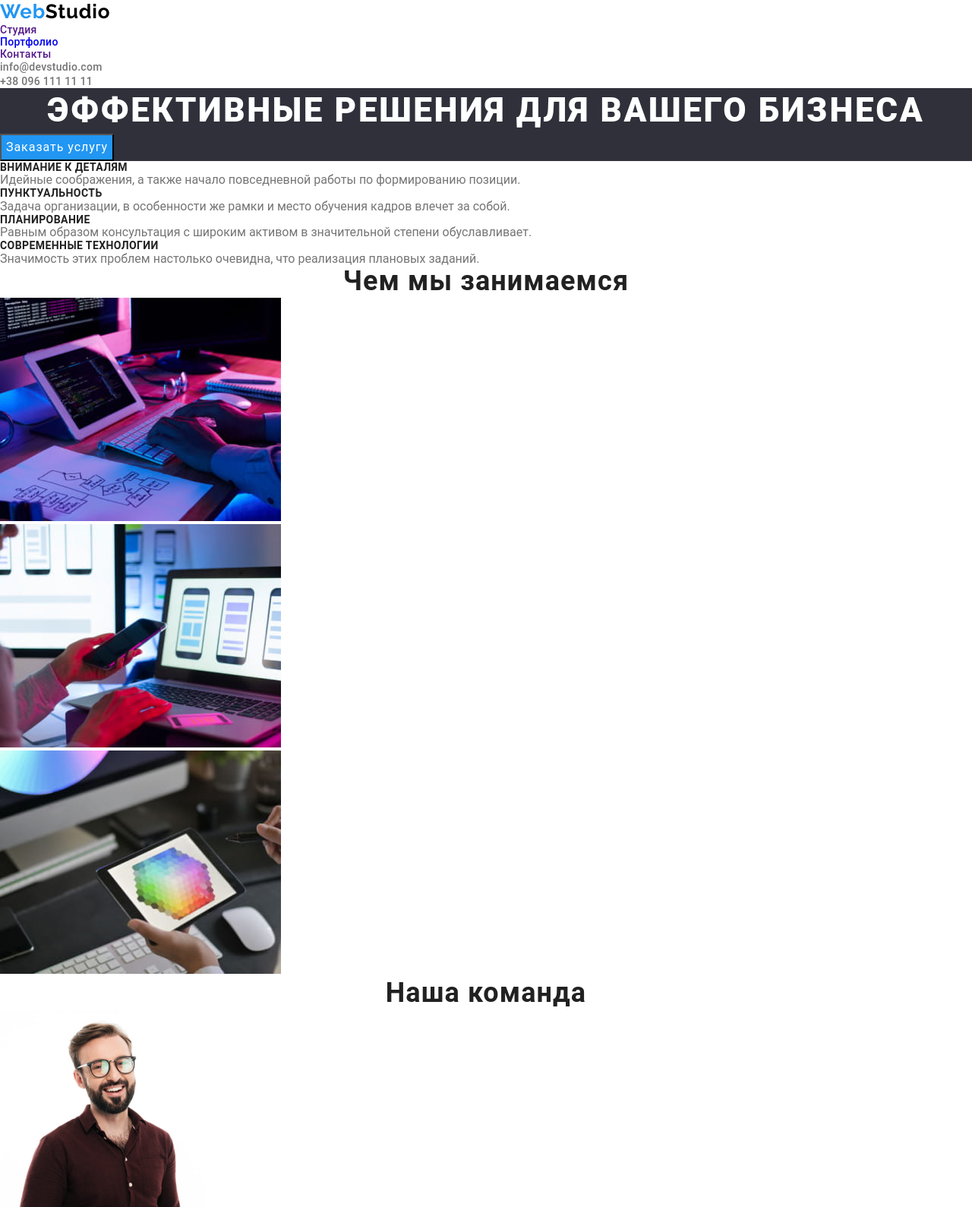
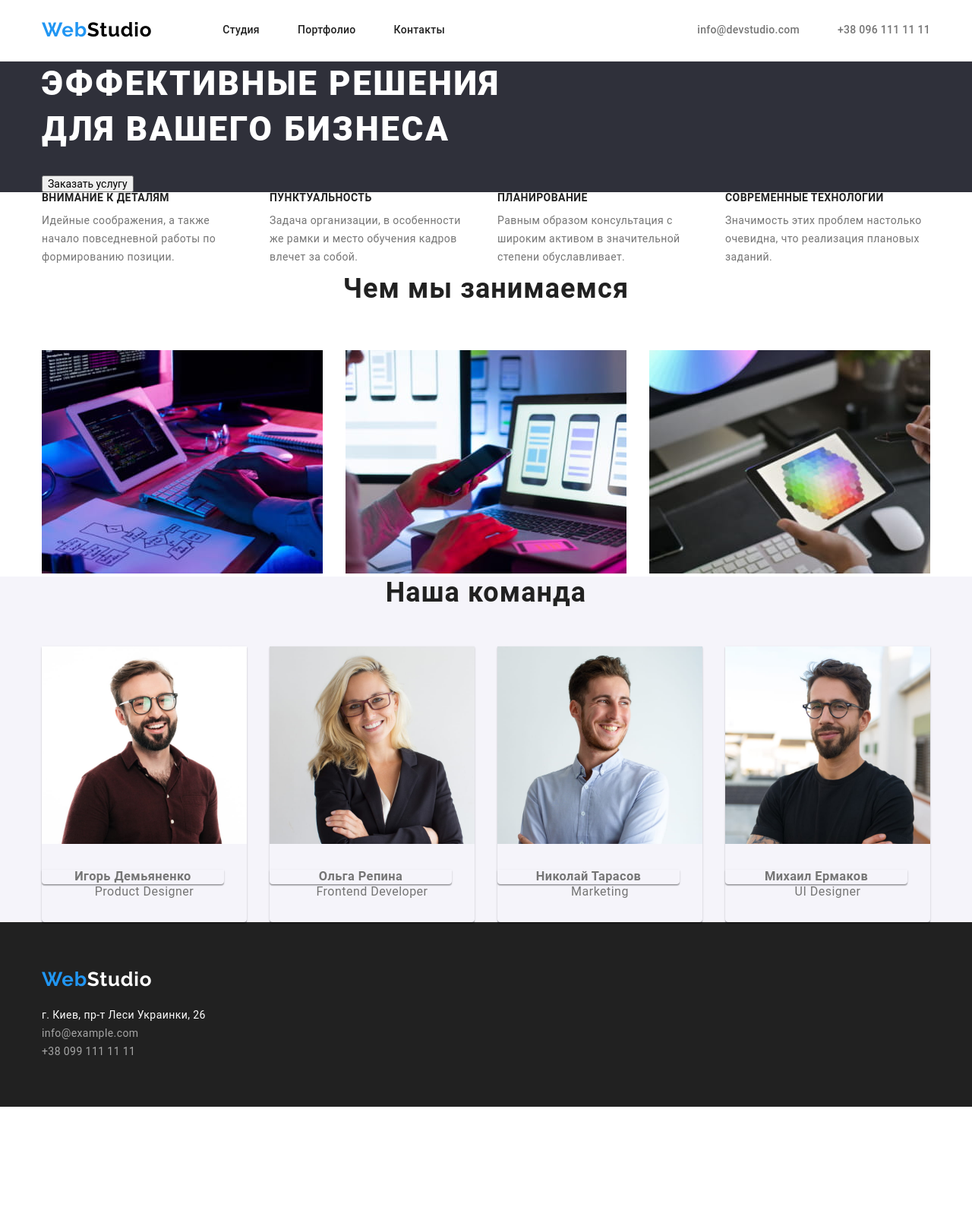
Before and after one commit to TrueZheka/goit-markup-hw-03, a plain HTML site: page index.html in a window 1280 px wide. Shown: the top 1589 px of the page at 76% size. After the commit the page ends 1457 px from the top, so only its background shows below. Drawn offline with nearby package versions, Linux system fonts and the light colour scheme.

Commit message:
ночь не спал/часть дз

```diff
--- a/css/style.css
+++ b/css/style.css
@@ -10,21 +10,69 @@ body {
   font-family: Roboto, sans-serif;
   background-color: #ffffff;
   color: var(--first-text-color);
+  font-weight: 400;
+  font-size: 14px;
+  line-height: 1.14;
+  letter-spacing: 0.03em;
+}
+/* -------Паддинги для секций------- */
+.section {
+  padding-top: var(--section-padding);
+  padding-bottom: var(--section-padding);
 }
 
-p, h1, h2, h3, h4, h5, h6 {
-  margin-top: 0;
-  margin-bottom: 0;
+/* -------Контейнер для секций------- */
+.container {
+  width: 1200px;
+  margin: 0 auto;
+  padding: 0 15px;
+}
 
+.img {
+  display: block;
+  max-width: 100%;
+  height: auto;
 }
+/* -------Скрываем заголовок секции------- */
+.visually-hidden {
+  position: absolute;
+  width: 1px;
+  height: 1px;
+  margin: -1px;
+  border: 0;
+  padding: 0;
+  white-space: nowrap;
+  clip-path: inset(100%);
+  clip: rect(0 0 0 0);
+  overflow: hidden;
+}
+
+/* -------Контейнер для секций------- */
+.container {
+  width: 1200px;
+  margin: 0 auto;
+  padding: 0 15px;
+}
+
 ul {
   margin-top: 0;
   margin-bottom: 0;
   padding-left: 0;
 }
+p,
+h1,
+h2,
+h3,
+h4,
+h5,
+h6 {
+  margin-top: 0;
+  margin-bottom: 0;
+}
 a {
   text-decoration: none;
 }
+
 .list {
   padding: 0;
   margin: 0;
@@ -34,30 +82,63 @@ a {
   text-decoration: none;
 }
 /*--------HEADER--------*/
+.header {
+  color: var(--first-text-color);
+  border-bottom: 1px solid #ececec;
+}
+.header > .container {
+  display: flex;
+  align-items: center;
+}
+.header-navigation {
+  display: flex;
+  align-items: center;
+  margin-left: 0;
+  margin-right: 0;
+}
+
 /*-----------------logo---------------- */
-.header-logo,
-.footer-logo {
+.logo {
+  margin-right: 93px;
+  padding-top: 24px;
+  padding-bottom: 25px;
+
   font-family: 'Raleway', sans-serif;
   font-weight: 700;
   font-size: 26px;
-  line-height: 1.2;
+  line-height: 1.19;
+  letter-spacing: 0.03em;
   color: #000000;
-  letter-spacing: 0.03em;
+}
+.logo .accent {
+  color: #2196f3;
+}
+.header-list {
+  display: flex;
+}
+.header-item:not(:last-child) {
+  margin-right: 50px;
 }
 
-.header-logo-web,
-.footer-logo-web {
+.header-link,
+.header-contacts-link {
+  display: block;
+  padding-top: 32px;
+  padding-bottom: 32px;
+
+  font-weight: 500;
+  font-size: 14px;
+  line-height: 1.14;
+  letter-spacing: 0.02em;
+  color: #212121;
+}
+.header-link.active-page {
   color: var(--akcent-text-color);
 }
-/*--------header navigation--------*/
 
-.header-nav .link {
-  color: var(--second-text-color);
-  font-size: 14px;
-  line-height: 1.15;
-  font-weight: 500;
-  letter-spacing: 0.02em;
-  text-decoration: none;
+.header-link:hover,
+.header-link:focus {
+  color: var(--akcent-text-color);
 }
 
 .header-nav :hover,
@@ -65,102 +146,167 @@ a {
   color: var(--akcent-text-color);
 }
 
-/*----------Site nav contacts --------*/
-.header-nav-contacts a {
+/*----------contacts --------*/
+.header-contacts {
+  display: flex;
+  align-items: center;
+}
+
+.header-contacts {
+  margin-right: 0;
+  margin-left: auto;
+}
+.header-contacts-link {
   color: var(--first-text-color);
-  font-weight: 500;
-  font-size: 14px;
-  line-height: 1.14;
-  letter-spacing: 0.02em;
-  text-decoration: none;
 }
-.header-nav-contacts :hover,
-.header-nav-contacts :focus {
+.header-contacts-link:hover,
+.header-contacts-link:focus {
   color: var(--akcent-text-color);
 }
-/*---------heroooo----------------------*/
+.header-contacts-item:not(:last-child) {
+  margin-right: 50px;
+}
+/*---------GEROY----------------------*/
+
 .hero {
   background-color: #2f303a;
   align-items: center;
 }
-
+.hero > .container {
+  padding-top: calc(200px - var(--section-padding));
+  padding-bottom: calc(200px - var(--section-padding));
+}
 .hero-title {
-  margin-top: 0;
-  margin-bottom: 0;
-  color: var(--white-text-color);
+  margin-bottom: 30px;
+  width: 696px;
   font-weight: 900;
   font-size: 44px;
   line-height: 1.36;
-  text-align: center;
   letter-spacing: 0.06em;
   text-transform: uppercase;
+  color: #ffffff;
 }
-.title-button {
-  background-color: var(--akcent-text-color);
-  color: var(--white-text-color);
+.hero-button {
+  margin: 0 auto;
+  min-width: 200px;
+  height: 50px;
+
+  font-weight: 700;
   font-size: 16px;
   line-height: 1.87;
-  cursor: pointer;
   letter-spacing: 0.06em;
+  color: #ffffff;
+  background: #2196f3;
 
-
-}
-/*--------button portfolio---------*/
-.button {
-  color: var(--second-text-color);
+  border: none;
+  border-radius: 4px;
   cursor: pointer;
 }
-.button:hover,
-.button:focus {
-  color: var(--white-text-color);
-  background-color: var(--akcent-text-color);
+.hero-button:hover,
+.hero-button:focus {
+  background-color: #188ce8;
+}
+/*--------------Предложения------*/
+.features {
+  padding-bottom: 0;
+}
+.features-list {
+  display: flex;
+  align-items: center;
 }
 .features-item {
-  color: var(--second-text-color);
+  margin-left: 0;
+  margin-right: 0;
+}
+.features-item:not(:last-child) {
+  margin-right: 30px;
+}
+.features-title {
+  margin-bottom: 10px;
   font-weight: 700;
   font-size: 14px;
-  line-height: 1.14x;
+  line-height: 1.14;
   letter-spacing: 0.03em;
   text-transform: uppercase;
+  color: var(--second-text-color);
 }
-.features-title p {
-  color: var(--first-text-color);
+.features-item-text {
+  width: 270px;
   font-size: 14px;
-  line-height: 1.7;
+  line-height: 1.71;
   letter-spacing: 0.03em;
 }
+
 /*-------WORK----------------------*/
-.work-title {
-  color: var(--second-text-color);
+.works-title {
+  margin-bottom: 50px;
+
   font-weight: 700;
   font-size: 36px;
-  line-height: 1.16;
+  line-height: 1.67;
   text-align: center;
   letter-spacing: 0.03em;
+  color: var(--second-text-color);
 }
+.works-list {
+  display: flex;
+}
+.works-item {
+  width: 370px;
+  margin-left: 0;
+  margin-right: 0;
+}
+.works-item:not(:last-child) {
+  margin-right: 30px;
+}
+
 /*--------TEAM---------------------*/
+.team {
+  background-color: #f5f4fa;
+}
+.team-list {
+  display: flex;
+}
 .team-title {
-  color: var(--second-text-color);
+  margin-bottom: 50px;
+
   font-weight: 700;
   font-size: 36px;
-  line-height: 1.16;
+  line-height: 1.17;
   text-align: center;
   letter-spacing: 0.03em;
+  color: var(--second-text-color);
 }
 .team-item {
-  color: var(--second-text-color);
+  border-bottom: 1px solid transparent;
+  border-radius: 0px 0px 4px 4px;
+
+  box-shadow: 0px 1px 3px rgba(0, 0, 0, 0.12), 0px 1px 1px rgba(0, 0, 0, 0.14),
+    0px 2px 1px rgba(0, 0, 0, 0.2);
+}
+.team-item:not(:last-child) {
+  margin-right: 30px;
+}
+.team-item-content {
+  text-align: center;
+  padding-top: 30px;
+  padding-bottom: 30px;
+}
+.team-item-title {
+  margin-bottom: 10px;
+
   font-weight: 500;
   font-size: 16px;
   line-height: 1.19;
-  /*text-align: center;*/
+  letter-spacing: 0.03em;
+  color: var(--second-text-color);
+}
+.team-item-text {
+  font-size: 16px;
+  line-height: 1.19;
   letter-spacing: 0.03em;
 }
-.team-item-list {
-  font-size: 16px;
-  line-height: 1.19;
-  /* text-align: center; */
-  letter-spacing: 0.03em;
-}
+
 /*-----portfolio------------*/
 .portfolio-item-list {
   color: var(--second-text-color);
@@ -172,35 +318,46 @@ a {
 .portfolio-item-text {
   color: var(--first-text-color);
   font-size: 16px;
-  line-height: 1.87
-  letter-spacing: 0.03em;
+  line-height: 1.87;
 }
+
 /*-------------  Footer-------------*/
-
 .footer {
-  background-color: #2f303a;
+  background-color: var(--second-text-color);
+}
+.footer > .container {
+  padding-top: 60px;
+  padding-bottom: 60px;
 }
 .footer-logo {
-color: var(--white-text-color);
+  font-family: Raleway;
+  font-weight: 700;
+  font-size: 26px;
+  line-height: 1.19;
+  letter-spacing: 0.03em;
+  color: #ffffff;
 }
-/* Address */
-.footer-address-list-loc {
-  color: var(--white-text-color);
+.footer-logo > .accent {
+  color: var(--akcent-text-color);
+}
+.footer-list {
   font-style: normal;
+
+  margin-top: 20px;
+}
+.footer-address,
+.footer-contacts-link {
   font-size: 14px;
   line-height: 1.71;
   letter-spacing: 0.03em;
+  color: #ffffff;
 }
-
-.footer-address-contacts-item {
-  color: var(--address-text-color);
-  font-style: normal;
-  font-size: 14px;
-  line-height: 1.74;
-  letter-spacing: 0.03em;
+.footer-contacts-link {
+  color: rgba(255, 255, 255, 0.6);
 }
-
-.footer-address-contacts-item:hover,
-.footer-address-contacts-item:focus {
+.footer-address:hover,
+.footer-address:focus,
+.footer-contacts-link:hover,
+.footer-contacts-link:focus {
   color: var(--akcent-text-color);
 }
--- a/index.html
+++ b/index.html
@@ -18,126 +18,145 @@
         <body>
 
             <!--ШЛЯПА-->
-
     <header class="header">
-        <nav class="header-list">
-            <a class="header-logo link" href="" ><span class="header-logo-web">Web</span>Studio
+        <!--Навигация-->
+                <div class="container">
+                    <nav class="header-navigation">
+                        <a class="logo link" href=""><span class="accent">Web</span>Studio
 
                         </a>
-            <ul class="header-nav list">
-                <li class="link"><a href="">Студия</a></li>
-                <li class="link"><a href="./portfolio.html">Портфолио</a></li>
-                <li class="link"><a href="">Контакты</a></li>
+                        <ul class="header-list list">
+                            <li class="header-item"><a class="header-link link" href="">Студия</a></li>
+                            <li class="header-item"><a class="header-link link" href="./portfolio.html">Портфолио</a></li>
+                            <li class="header-item"><a class="header-link link" href="">Контакты</a></li>
                         </ul>
                     </nav>
+                     <!-- КОНТАКТЫ-->
 
+                    <ul class="header-contacts list">
+                        <li class="header-contacts-item"><a class="header-contacts-link link" href="mailto:info@devstudio.com">info@devstudio.com</a></li>
+                        <li class="header-contacts-item"><a class="header-contacts-link link" href="tel:+380961111111">+38 096 111 11 11</a></li>
+                    </ul>
+                </div>
 
-        <ul class="header-nav-contacts list">
-            <li class="mail-header"><a href="mailto:info@devstudio.com">info@devstudio.com</a></li>
-            <li class="tel-header"><a href="tel:+380961111111">+38 096 111 11 11</a></li>
-        </ul>
+            </header>
+
             <!--GEROY-->
-    </header>
+
             <main>
-        <div>
-            <section class="hero">
+                 <section class="hero section">
+                <div class="container">
                     <h1 class="hero-title">Эффективные решения для вашего бизнеса</h1>
                     <button class="title-button" type="button">Заказать услугу</button>
+                </div>
                     </section>
-        </div>
                 <!--Предложение-->
-        <section class="features">
-            <h2 hidden class="features-title">наши предложения</h2>
+                <section class="features section">
+                    <div class="container">
+        <h2 class="visually-hidden">наши предложения</h2>
         <ul class="features-list list">
-                <li>
-                    <h3 class="features-item">Внимание к деталям</h3>
-                    <p>Идейные соображения, а также начало повседневной работы по формированию позиции.</p>
+            <li class="features-item">
+                <h3 class="features-title">Внимание к деталям</h3>
+                <p class="features-item-text">Идейные соображения, а также начало повседневной работы по формированию позиции.</p>
             </li>
-                <li>
-                    <h3 class="features-item">Пунктуальность</h3>
-                    <p>Задача организации, в особенности же рамки и место обучения кадров влечет за собой.</p>
+            <li class="features-item">
+                <h3 class="features-title">Пунктуальность</h3>
+                <p class="features-item-text">Задача организации, в особенности же рамки и место обучения кадров влечет за собой.</p>
             </li>
-                <li>
-                    <h3 class="features-item">Планирование</h3>
-                    <p>Равным образом консультация с широким активом в значительной степени обуславливает.</p>
+            <li class="features-item">
+                <h3 class="features-title">Планирование</h3>
+                <p class="features-item-text">Равным образом консультация с широким активом в значительной степени обуславливает.</p>
             </li>
-                <li>
-                    <h3 class="features-item">Современные технологии</h3>
-                    <p>Значимость этих проблем настолько очевидна, что реализация плановых заданий. </p>
+            <li class="features-item">
+                <h3 class="features-title">Современные технологии</h3>
+                <p class="features-item-text">Значимость этих проблем настолько очевидна, что реализация плановых заданий. </p>
             </li>
         </ul>
+                    </div>
                 </section>
 
-        <!--Картинки-->
+                <!--WORK-->
 
-            <section class="work">
-                <h2 class="work-title">Чем мы занимаемся</h2>
-                <ul class="work-item list">
-                    <li>
-                        <img src="./images/box1.jpg" width="370" height="294" alt="делаем вёрстку">
+                    <section class="works section">
+                        <div class="container">
+                        <h2 class="works-title">Чем мы занимаемся</h2>
+                        <ul class="works-list list">
+                            <li class="works-item">
+                                <img class="works-image" src="./images/box1.jpg" width="370" height="294" alt="делаем вёрстку">
                             </li>
-                    <li>
-                        <img src="./images/box2.jpg" width="370" height="294" alt="оптимизируем для мобильных устройств">
+                            <li class="works-item">
+                                <img class="works-image" src="./images/box2.jpg" width="370" height="294" alt="оптимизируем для мобильных устройств">
 
                             </li>
-                    <li>
-                        <img src="./images/box3.jpg" width="370" height="294" alt="разрабатываем дизайн сайта">
+                            <li class="works-item">
+                                <img class="works-image" src="./images/box3.jpg" width="370" height="294" alt="разрабатываем дизайн сайта">
                             </li>
 
                         </ul>
+                        </div>
                     </section>
                 <!--Наша команда-->
-        <section class="team">
+                <section class="team section">
+                <div class="container">
                 <h2 class="team-title">Наша команда</h2>
 
                 <ul class="team-list list">
-                <li>
-                    <img src="./images/team-card1.jpg.jpg" width="270" height="260" alt="продукт дизайнер">
+                    <li class="team-item">
+                        <img class="team-image" src="./images/team-card1.jpg.jpg" width="270" height="260" alt="продукт дизайнер">
+                        <div class="team-item-content">
                             <h3 class="team-item title">Игорь Демьяненко</h3>
-                    <p class="team-item-list" lang="en">Product Designer</p>
+                        <p class="team-item-text" lang="en">Product Designer</p>
+                        </div>
                     </li>
 
-                <li>
-                    <img src="./images/tam-card2.jpg.jpg" width="270" height="260" alt="фронт-разработчик">
+                    <li class="team-item">
+                        <img class="team-image" src="./images/tam-card2.jpg.jpg" width="270" height="260" alt="фронт-разработчик">
+                        <div class="team-item-content">
                             <h3 class="team-item title">Ольга Репина</h3>
-                    <p class="team-item-list" lang="en">Frontend Developer</p>
+                        <p class="team-item-text" lang="en">Frontend Developer</p>
+                        </div>
                     </li>
 
-                <li>
-                    <img src="./images/team-card3.jpg.jpg" width="270" height="260" alt="маркетинг">
+                    <li class="team-item">
+                        <img class="team-image" src="./images/team-card3.jpg.jpg" width="270" height="260" alt="маркетинг">
+                        <div class="team-item-content">
                             <h3 class="team-item title">Николай Тарасов</h3>
-                    <p class="team-item-list" lang="en">Marketing</p>
+                        <p class="team-item-text" lang="en">Marketing</p>
+                        </div>
                     </li>
 
-                <li>
-                    <img src="./images/teamcard4.jpg.jpg" width="270" height="260" alt="дизайнер">
+                    <li class="team-item">
+                        <img class="team-image" src="./images/teamcard4.jpg.jpg" width="270" height="260" alt="дизайнер">
+                        <div class="team-item-content">
                             <h3 class="team-item title">Михаил Ермаков</h3>
-                    <p class="team-item-list" lang="en">UI Designer</p>
+                        <p class="team-item-text" lang="en">UI Designer</p>
+                        </div>
                     </li>
                 </ul>
-
-
+                </div>
                 </section>
 
             </main>
 
             <!--F O O T E R-->
             <footer class="footer">
-        <a class="footer-logo address link" href="/"> <span class="footer-logo-web">Web</span>Studio</a>
+                <div class="container">
+                    <a class="footer-logo link" href="/"> <span class="accent">Web</span>Studio</a>
                     <address>
-            <ul class="footer-address list">
-                <li class="footer-address-list">
-                    <a class="footer-address-list-loc" href="https://goo.gl/maps/8wmrf88E8narzUsQ8" target="_blank"
-                        rel="noopener noreferrer">г. Киев, пр-т Леси Украинки, 2</a>
+                        <ul class="footer-list list">
+                            <li class="footer-item">
+                                <a class="footer-address link" href="https://goo.gl/maps/8wmrf88E8narzUsQ8" target="_blank"
+                                    rel="noopener noreferrer">г. Киев, пр-т Леси Украинки, 26</a>
                             </li>
-                <li class="footer-address-contacts list">
-                    <a class="footer-address-contacts-item list" href="mailto:info@example.com">info@example.com</a>
+                            <li class="footer-contacts-item">
+                                <a class="footer-contacts-link link" href="mailto:info@example.com">info@example.com</a>
                             </li>
-                <li class="footer-address-contacts list">
-                    <a class="footer-address-contacts-item list" href="tel:+380991111111">+38 099 111 11 11</a>
+                            <li class="footer-contacts-item">
+                                <a class="footer-contacts-link link" href="tel:+380991111111">+38 099 111 11 11</a>
                             </li>
                         </ul>
                     </address>
+                </div>
             </footer>
             </body>
 
```
Lines whose indentation alone changed are shown as unchanged.
